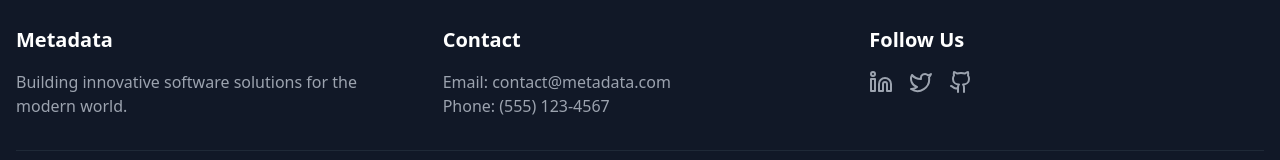
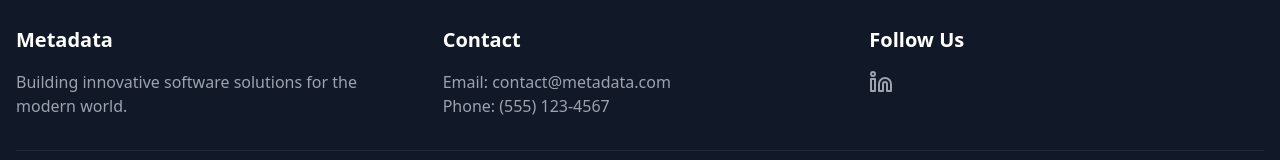
Before and after one commit to jperezb/metadata-web2024, a React (Vite) app: page / in a window 1280 px wide. Shown: the part 1790-1950 px from the top of the page. Built offline with nearby package versions, Linux system fonts and the light colour scheme.

Commit message:
Remove X and GitHub icons
This commit removes the X and GitHub icons from the Footer component.
[skip gpt_engineer]

```diff
--- a/src/components/Footer.tsx
+++ b/src/components/Footer.tsx
@@ -1,4 +1,4 @@
-import { Linkedin, Twitter, Github } from "lucide-react";
+import { Linkedin } from "lucide-react";
 
 const Footer = () => {
   return (
@@ -26,20 +26,6 @@ const Footer = () => {
               >
                 <Linkedin className="w-6 h-6" />
               </a>
-              <a
-                href="#"
-                className="text-gray-400 hover:text-white transition-colors"
-                aria-label="Twitter"
-              >
-                <Twitter className="w-6 h-6" />
-              </a>
-              <a
-                href="#"
-                className="text-gray-400 hover:text-white transition-colors"
-                aria-label="GitHub"
-              >
-                <Github className="w-6 h-6" />
-              </a>
             </div>
           </div>
         </div>
```
